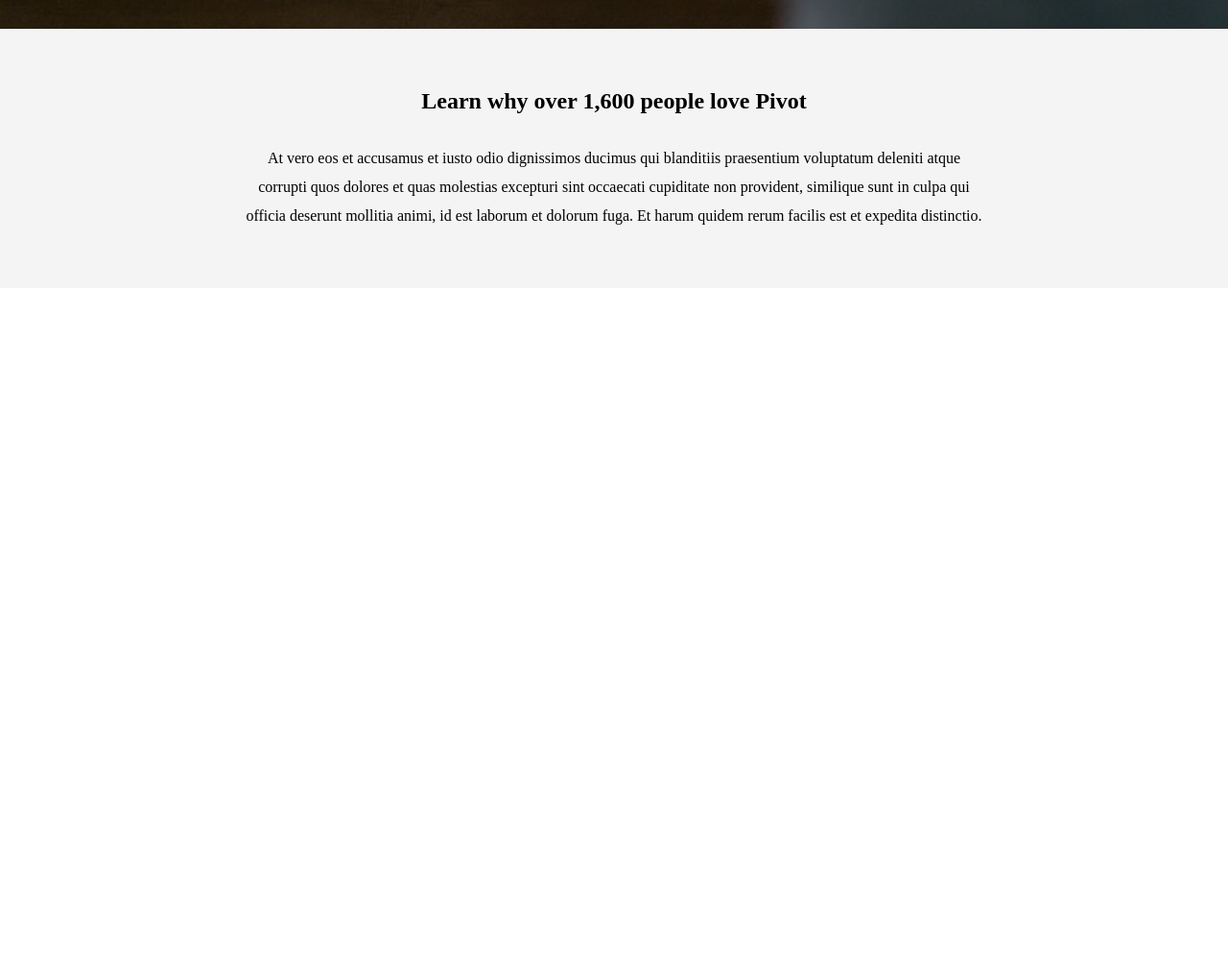
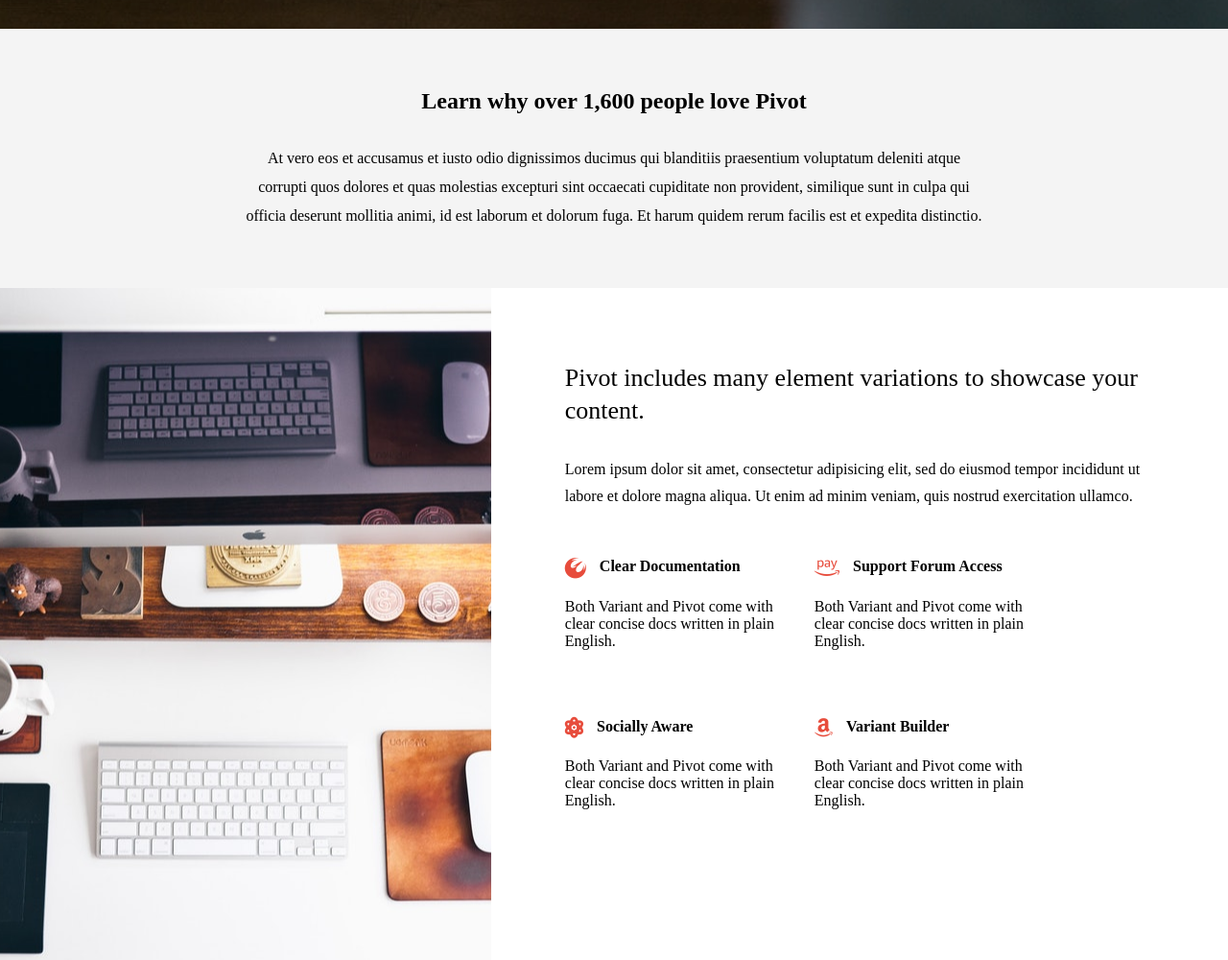
Before and after one commit to longnn91/training-frontend, a website built with webpack: page app/index.html in a window 1280 px wide. Shown: the part 770-1770 px from the top of the page at 96% size. Before the commit the page ends 1070 px from the top, so only its background shows below. Built offline with nearby package versions, Linux system fonts and the light colour scheme.

Commit message:
update code

```diff
--- a/app/index.html
+++ b/app/index.html
@@ -103,12 +103,12 @@
             </div>
           </div>
         <div class="header__main">
-          <p class="text__impress mgb-15">DISCOVER PIVOT TODAY</p>
+          <p class="text__impress mgb-15 mgt-30">DISCOVER PIVOT TODAY</p>
           <h1 class="text__big mgb-30">Themeforest's most popular HTML page building template is now even more powerful.</h1>
-          <p class="mgb-40">Tons of elements, Consistent style, Variant builder included.</p>
-          <div>
-            <a href="/" class="button button--lager button--white mgr-30">CUSTOMIZE POVOT</a>
-            <a href="/" class="button button--lager button--blue">PURCHASE PIVOT</a>
+          <p class="mgb-30">Tons of elements, Consistent style, Variant builder included.</p>
+          <div class="mgb-30">
+            <a href="/" class="button button--lager button--white mgr-15 mgl-15">CUSTOMIZE POVOT</a>
+            <a href="/" class="button button--lager button--blue mgt-15">PURCHASE PIVOT</a>
           </div>
         </div>
       </div>
@@ -125,6 +125,50 @@
         </p>
       </div>
     </section>
+    <section class="image-slider">
+      <div class="image-slider__left"></div>
+      <div class="image-slider__right">
+        <div class="image-slider__right__text">
+          <p class="text__normal mgb-30">
+            Pivot includes many element variations to showcase your content.
+          </p>
+          <p class="text__small">
+            Lorem ipsum dolor sit amet, consectetur adipisicing elit, sed do eiusmod tempor incididunt ut labore et dolore magna aliqua.
+            Ut enim ad minim veniam, quis nostrud exercitation ullamco.
+          </p>
+        </div>
+        <div class="image-slider__right__group">
+          <div class="image-slider__right__box">
+            <p class="mgb-20">
+              <i class="fab fa-phoenix-squadron"></i>
+              <span class="text-bold fz-16 mgl-10">Clear Documentation</span>
+            </p>
+            <p>Both Variant and Pivot come with clear concise docs written in plain English.</p>
+          </div>
+          <div class="image-slider__right__box">
+            <p class="mgb-20">
+              <i class="fab fa-amazon-pay"></i>
+              <span class="text-bold fz-16 mgl-10">Support Forum Access</span>
+            </p>
+            <p>Both Variant and Pivot come with clear concise docs written in plain English.</p>
+          </div>
+          <div class="image-slider__right__box">
+            <p class="mgb-20">
+              <i class="fas fa-atom"></i>
+              <span class="text-bold fz-16 mgl-10">Socially Aware</span>
+            </p>
+            <p>Both Variant and Pivot come with clear concise docs written in plain English.</p>
+          </div>
+          <div class="image-slider__right__box">
+            <p class="mgb-20">
+              <i class="fab fa-amazon"></i>
+              <span class="text-bold fz-16 mgl-10">Variant Builder</span>
+            </p>
+            <p>Both Variant and Pivot come with clear concise docs written in plain English.</p>
+          </div>
+        </div>
+      </div>
+    </section>
     <footer></footer>
   </div>
   <script type="text/javascript">
--- a/app/styles/_global.scss
+++ b/app/styles/_global.scss
@@ -154,6 +154,17 @@
     letter-spacing: 1px;
   }
 
+  &__normal {
+    font-size: 26px;
+    line-height: 34px;
+    font-weight: 300;
+  }
+
+  &__small {
+    font-size: 16px;
+    line-height: 28px;
+  }
+
   &__big {
     font-size: 40px;
     line-height: 56px;
--- a/app/styles/_header.scss
+++ b/app/styles/_header.scss
@@ -98,5 +98,6 @@
     color: $white_color;
     font-family: "Open Sans", "Helvetica Neue", Helvetica, Arial, sans-serif;
     padding: 0 10%;
+    padding-top: 50px;
   }
 }
--- a/app/styles/_responsive.scss
+++ b/app/styles/_responsive.scss
@@ -16,8 +16,9 @@
     }
 
     &__nav {
+      position: absolute;
+      width: 100%;
       padding: 30px 18px;
-      padding-bottom: 20px;
       justify-content: space-between;
       background: $white_background_color;
       &__left {
@@ -79,4 +80,26 @@
       }
     }
   }
+
+  //section
+  .image-slider {
+    &__left {
+      display: none;
+    }
+
+    &__right {
+      flex-basis: unset;
+      &__group {
+        justify-content: center;
+      }
+    }
+  }
+
+  //Ohter
+  .text {
+    &__big {
+      font-size: 24px;
+      line-height: 30px;
+    }
+  }
 }
--- a/app/styles/_section.scss
+++ b/app/styles/_section.scss
@@ -9,3 +9,38 @@
     line-height: 30px;
   }
 }
+
+.image-slider {
+  display: flex;
+  min-height: 700px;
+  &__left {
+    background: url('../img/slider.jpeg');
+
+    background-position: center;
+    flex-basis: 40%;
+  }
+
+  &__right {
+    flex-basis: 60%;
+    padding: 6%;
+    display: flex;
+    flex-direction: column;
+    &__group {
+      display: flex;
+      flex-wrap: wrap;
+      padding: 30px 0;
+      flex-grow: 1;
+    }
+
+    &__box {
+      max-width: 240px;
+      margin: 20px;
+      margin-left: 0;
+      i {
+        color: $pink_color;
+        font-size: 22px;
+        vertical-align: middle;
+      }
+    }
+  }
+}
--- a/app/styles/_variable.scss
+++ b/app/styles/_variable.scss
@@ -4,6 +4,7 @@
 $white_color: #fff;
 $black_color: #333;
 $gray_color: #777;
+$pink_color: #e74c3c;
 $white_line_color: rgba(255, 255, 255, 0.3);
 $white_background_color: rgba(255, 255, 255, 0.9);
 $gray_background_color: #f4f4f4;
--- a/app/styles/main.scss
+++ b/app/styles/main.scss
@@ -4,5 +4,5 @@
 @import 'utils';
 @import 'global';
 @import 'header';
+@import 'section';
 @import 'responsive';
-@import 'section';
```
Also changed, not shown: app/img/slider.jpeg (added).
